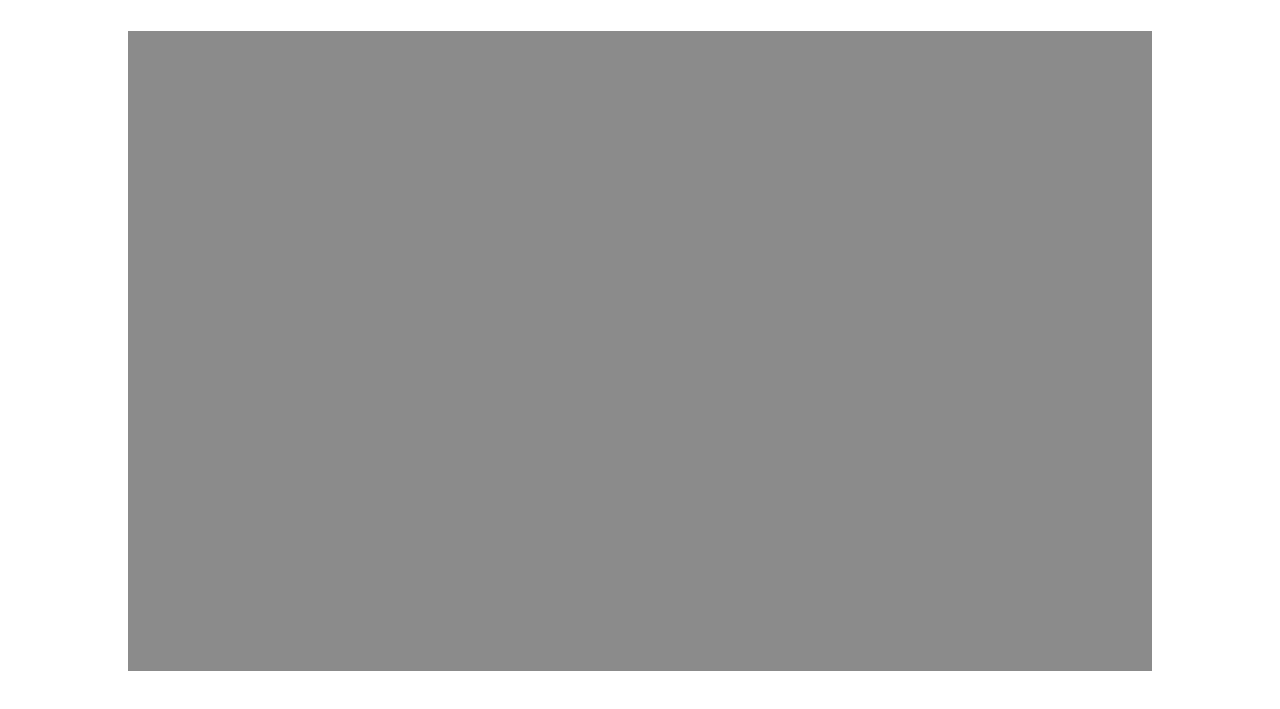
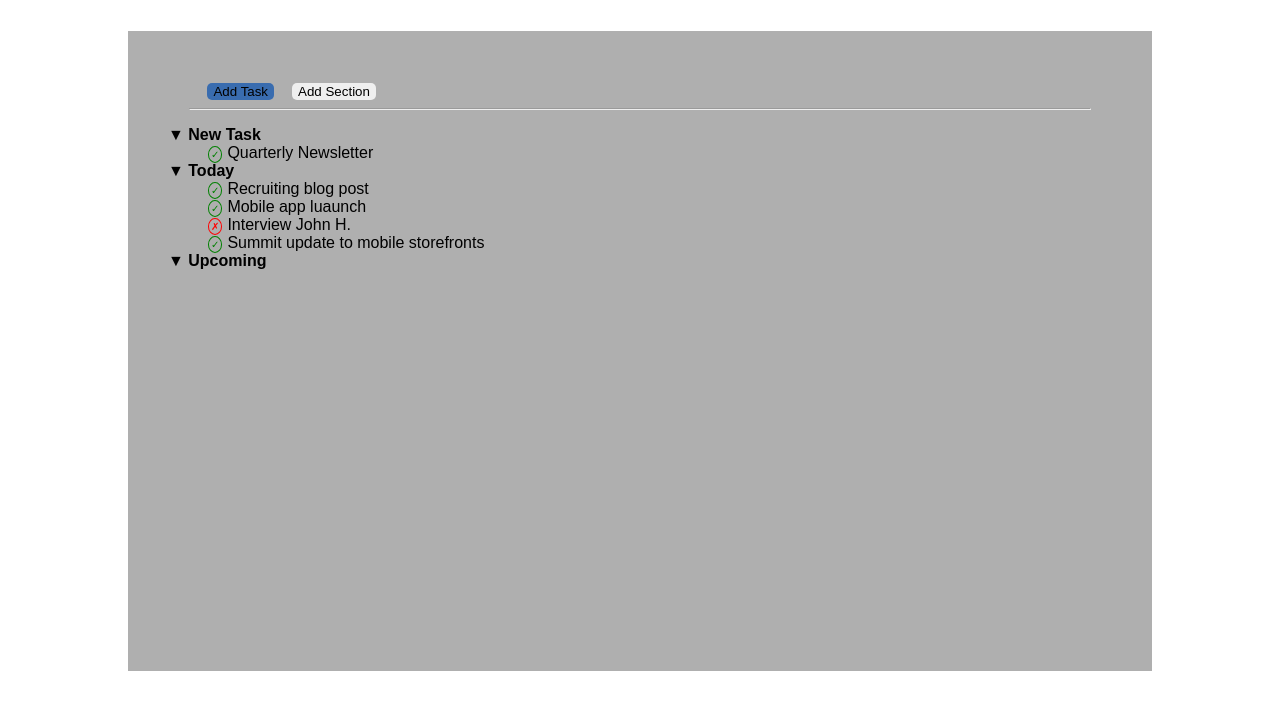
Before and after one commit to SharyMirko/html-css-toboolist, a plain HTML site: page index.html in a window 1280 px wide. Shown: the part 65-774 px from the top of the page. Drawn offline with Linux system fonts and the light colour scheme.

Commit message:
list structure and icon

```diff
--- a/css/style.css
+++ b/css/style.css
@@ -1,6 +1,8 @@
 body {
     font-family: Arial, Helvetica, sans-serif;
 }
+
+
 
 header {
     width:100%;
@@ -35,5 +37,50 @@ main {
     position:absolute;
     top:12%;
     left:10%;
-    background-color:rgb(139, 139, 139);
+    background-color:rgb(175, 175, 175);
 }
+
+.menu {
+    margin: 5% 6% 0% 6%;
+}
+
+.menu button {
+    border-radius: 5px;
+    border: none;
+    margin-left: 2%;
+}
+
+.select {
+    background-color: rgb(57, 108, 175);
+    border: none;
+}
+
+.list ol {
+    list-style: none;
+}
+
+.list span {
+    margin-right: 5px;
+}
+
+.check {
+    color: green;
+    border:1px solid green;
+    height:100px;
+    border-radius:50%;
+    -moz-border-radius:50%;
+    -webkit-border-radius:50%;
+    padding: 2px;
+    font-size: 10px;
+}
+
+.cross {
+    color: red;
+    border:1px solid red;
+    height:100px;
+    border-radius:50%;
+    -moz-border-radius:50%;
+    -webkit-border-radius:50%;
+    padding: 2px;
+    font-size: 10px;
+}
--- a/index.html
+++ b/index.html
@@ -11,18 +11,44 @@
     <div class="container">
 
     <!-- header -->
-    <header>
+      <header>
 
         <img src="img/logo.png" alt="Logo"> <h1>Toboolist</h1>
 
-    </header>
+      </header>
 
     <!-- container -->
    <!--main-->
-    <main>
+       <main>
 
-    </main>
+        <!-- menu -->
+        <section class="menu">
+           <button class="select">Add Task </button><button>Add Section</button>
+           <hr>
+        </section>
 
-</div>
+        <!-- 1st list -->
+        <section class="list">
+            <ol>
+                <li>&#9660 <b>New Task</b>
+                    <ol>
+                        <li><span class="check">&check;</span>Quarterly Newsletter</li>
+                    </ol>
+                </li>
+                <li>&#9660 <b>Today</b>
+                    <ol>
+                        <li><span class="check">&check;</span>Recruiting blog post</li>
+                        <li><span class="check">&check;</span>Mobile app luaunch</li>
+                        <li><span class="cross">&cross;</span>Interview John H.</li>
+                        <li><span class="check">&check;</span>Summit update to mobile storefronts</li>
+                    </ol>
+                </li>
+                <li>&#9660 <b>Upcoming</b></li>
+            </ol>
+        </section>
+
+
+       </main>
+   </div>
 </body>
 </html>
```
